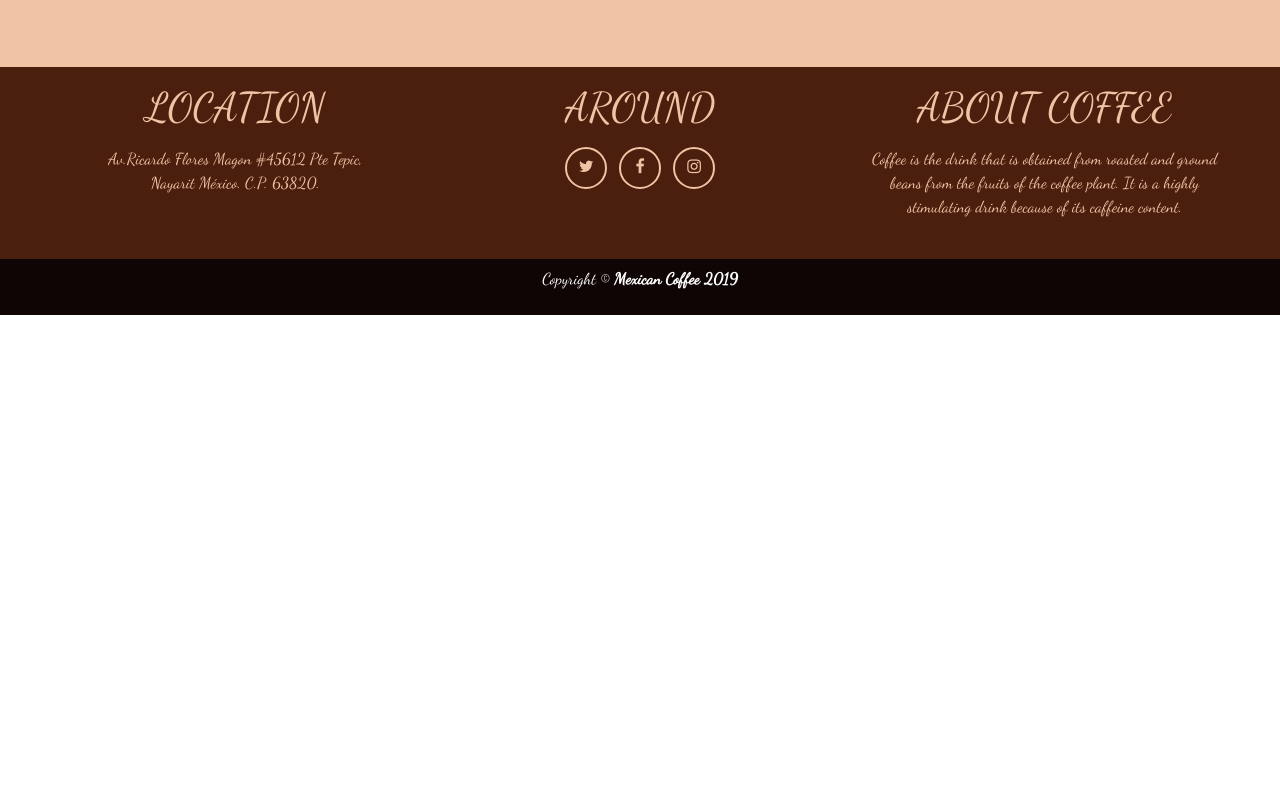
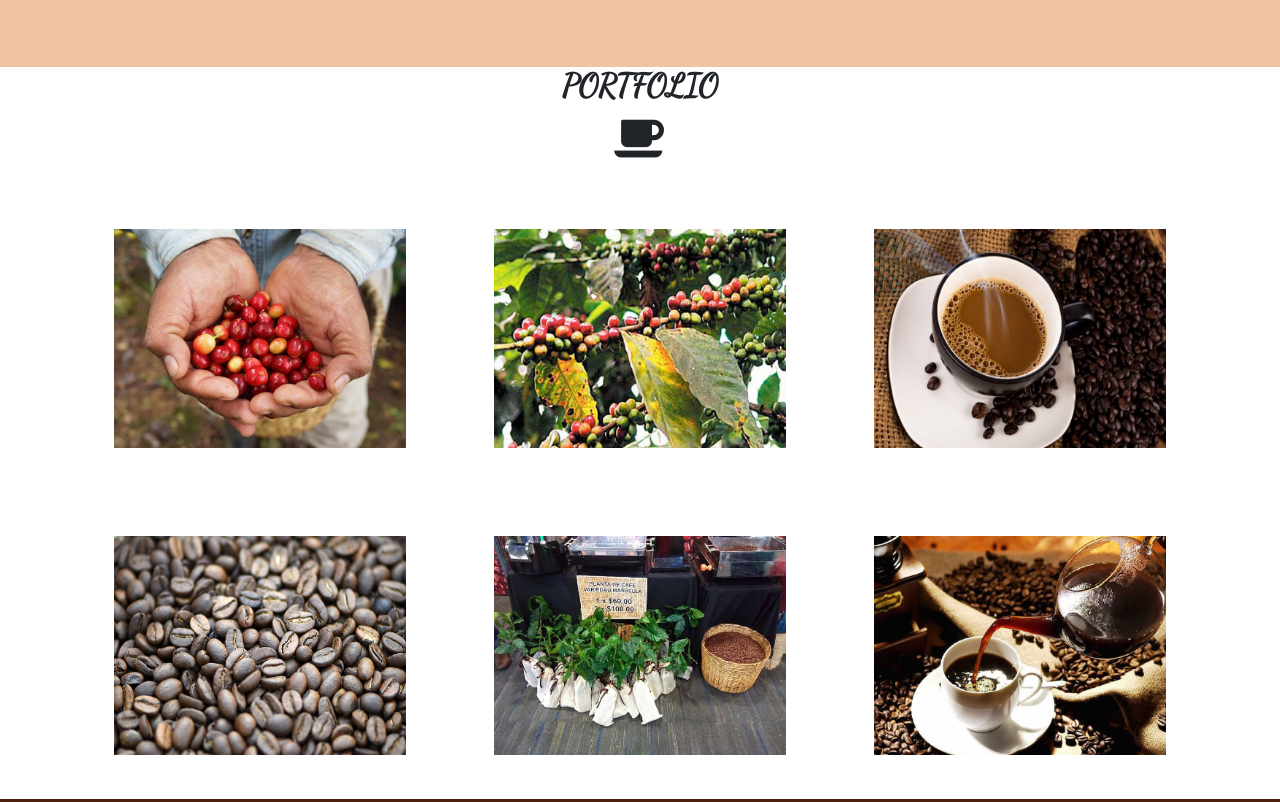
Before and after one commit to joanrodriguezhe/LP-MexicanCoffee, a website: page views/index.html in a window 1280 px wide. Shown: the part 971-1773 px from the top of the page. Before the commit the page ends 1286 px from the top, so only its background shows below. Drawn offline with nearby package versions, Linux system fonts and the light colour scheme; files that its build step writes are made by us from their sources; files whose address does not match are found by name.

Commit message:
Added icon & tittle page

```diff
--- a/views/index.html
+++ b/views/index.html
@@ -5,6 +5,7 @@
     <meta charset="UTF-8">
     <meta name="viewport" content="width=device-width, initial-scale=1.0">
     <meta http-equiv="X-UA-Compatible" content="ie=edge">
+    <link rel="icon" type="image/png" href="../public/favicon.png">
     <link href="https://fonts.googleapis.com/css?family=Dancing+Script&display=swap" rel="stylesheet">
     <!-- <link rel="stylesheet" href="../node_modules/bootstrap/dist/css/bootstrap.min.css"> -->
     <link href="https://fonts.googleapis.com/css?family=Dancing+Script&display=swap" rel="stylesheet">
@@ -13,7 +14,7 @@
     <link href="https://stackpath.bootstrapcdn.com/font-awesome/4.7.0/css/font-awesome.min.css" rel="stylesheet"
         integrity="sha384-wvfXpqpZZVQGK6TAh5PVlGOfQNHSoD2xbE+QkPxCAFlNEevoEH3Sl0sibVcOQVnN" crossorigin="anonymous">
     <link rel="stylesheet" type="text/css" href="public/css/main.css">
-    <title>Document</title>
+    <title>Mexican Coffee</title>
 
 </head>
 
@@ -90,6 +91,54 @@
     </section>
 
 
+
+
+    <!-- ABOUT -->
+    <section class="about" id="about">
+        <div class="container">
+            <h2 class="text-center  font-weight-bold ">PORTFOLIO</h2>
+            <div class="row justify-content-center align-items-center pb-4">
+                <div class="left-line justify-content-end"></div>
+                <div class="col-auto"><i class="fa fa-coffee fa-3x"></i></div>
+                <div class="right-line justify-content-start">
+                </div>
+            </div>
+            <div class="row center">
+                <div class="col-md-6 col-lg-4 p-3">
+                    <div class="img-item rounded text-center p-4">
+                        <img class="img-fluid p-1" src="public/coffee-1.png" alt="coffee-1">
+                    </div>
+                </div>
+                <div class="col-md-6 col-lg-4 p-3">
+                    <div class="img-item rounded text-center p-4">
+                        <img class="img-fluid p-1" src="public/coffee-2.png" alt="coffee-2">
+                    </div>
+                </div>
+                <div class="col-md-6 col-lg-4 p-3">
+                    <div class="img-item rounded text-center p-4">
+                        <img class="img-fluid p-1" src="public/coffee-3.png" alt="coffee-3">
+                    </div>
+                </div>
+                <div class="col-md-6 col-lg-4 p-3 ">
+                    <div class="img-item rounded text-center p-4">
+                        <img class="img-fluid p-1" src="public/coffee-4.png" alt="coffee-4">
+                    </div>
+                </div>
+                <div class="col-md-6 col-lg-4 p-3 ">
+                    <div class="img-item rounded text-center p-4">
+                        <img class="img-fluid p-1" src="public/coffee-5.png" alt="coffee-5">
+                    </div>
+                </div>
+                <div class="col-md-6 col-lg-4 p-3">
+                    <div class="img-item rounded text-center p-4">
+                        <img class="img-fluid p-1" src="public/coffee-6.png" alt="coffee-6">
+                    </div>
+                </div>
+            </div>
+        </div>
+    </section>
+
+
     <footer class="footer text-center" id="footer">
         <div class="container-fluid  text-center py-3 px-5" id="container-fluid">
             <div class="row">
@@ -103,13 +152,13 @@
                 </div>
                 <div class="col-lg-4 pb-4">
                     <h1 class="text-uppercase mb-3">AROUND</h1>
-                    <a class="btn-social  btn btn-outline-ligth mx-1" href="http://twitter.com/"
-                    target="_blank">
+                    <a class="btn-social  btn btn-outline-ligth mx-1" href="http://twitter.com/" target="_blank">
                         <i class="fa fa-twitter">
                         </i>
                     </a>
 
-                    <a class="btn-social btn btn-outline-ligth mx-1" href="https://www.facebook.com/wesley.martinchia" target="_blank">
+                    <a class="btn-social btn btn-outline-ligth mx-1" href="https://www.facebook.com/wesley.martinchia"
+                        target="_blank">
                         <i class="fa fa-facebook">
                         </i>
                     </a>
@@ -122,7 +171,8 @@
                 <div class="col-lg-4 pb-2">
                     <h1 class="text-uppercase mb-3">About coffee</h1>
                     <p>
-                            Coffee is the drink that is obtained from roasted and ground beans from the fruits of the coffee plant. It is a highly stimulating drink because of its caffeine content.
+                        Coffee is the drink that is obtained from roasted and ground beans from the fruits of the coffee
+                        plant. It is a highly stimulating drink because of its caffeine content.
                     </p>
                 </div>
 
@@ -170,4 +220,5 @@
     <script src="public/js/main.js"></script>
 
 </body>
+
 </html>
```
Also changed, not shown: public/favicon.png (added). Lines whose indentation alone changed are shown as unchanged.
